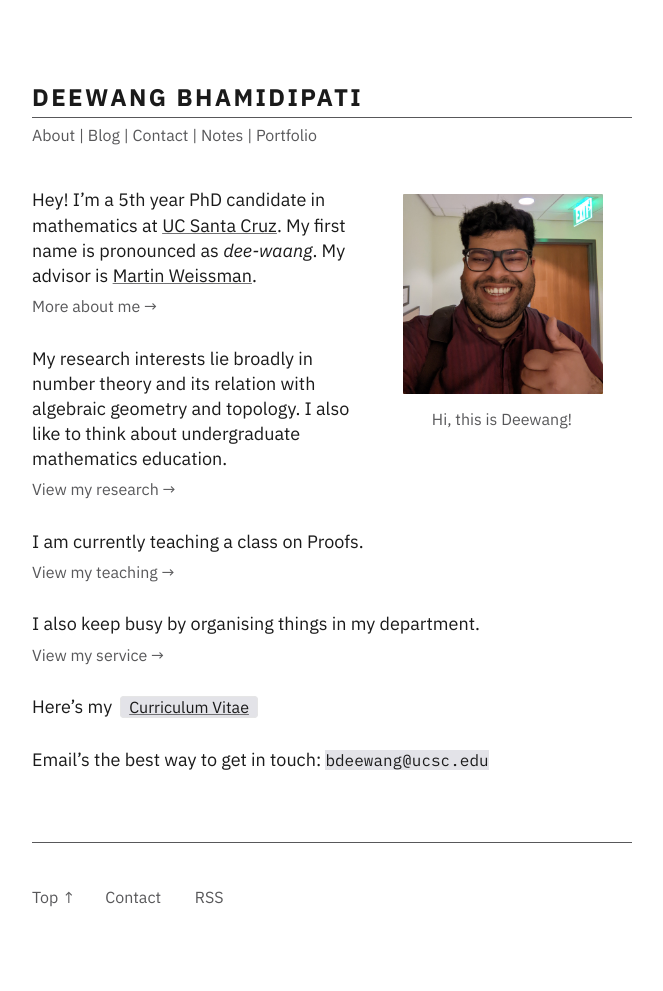
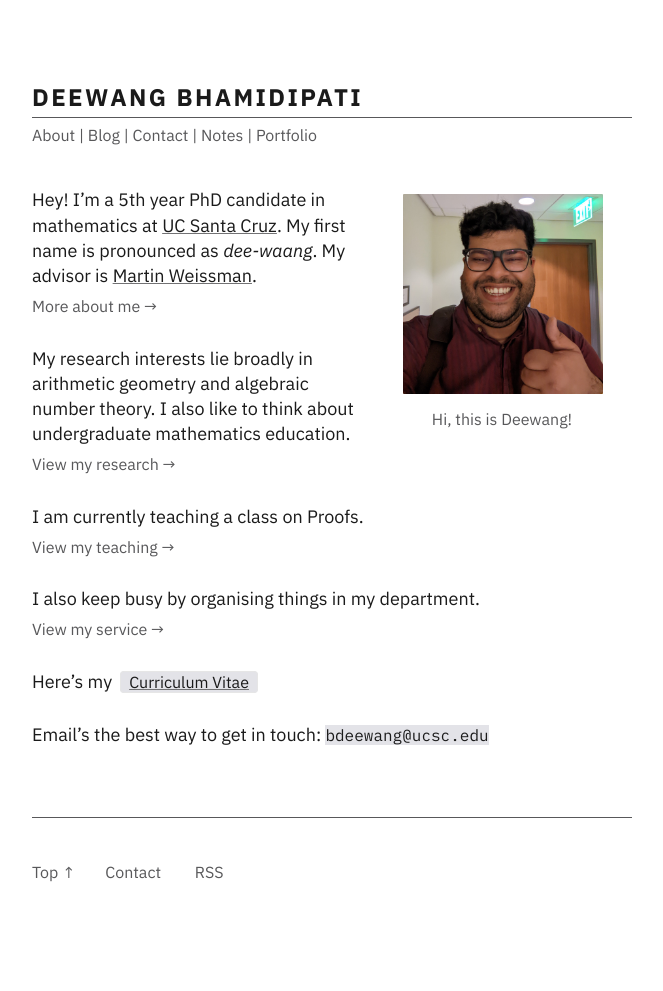
Before and after one commit to junkquill/junkquill.github.io, a Jekyll site: the page built from index.md, in a window 1280 px wide. Shown: the whole page, without its empty margins (308-971 px from the left). Built offline with Jekyll 4.4.1, drawn with Linux system fonts in a browser that asks for light colours; after the commit the page ends 966 px from its top, so only the background shows below that.

Commit message:
research-update-2

```diff
--- a/index.md
+++ b/index.md
@@ -9,7 +9,7 @@ index: true
 Hey! I'm a 5th year PhD candidate in mathematics at [UC Santa Cruz](https://www.math.ucsc.edu/index.html). My first name is pronounced as *dee-waang*. My advisor is [Martin Weissman](http://martyweissman.com/).
 <a href="/about" class="internal-link quarter-line-space">More about me&nbsp;→</a>
 
-My research interests lie broadly in number theory and its relation with algebraic geometry and topology. I also like to think about undergraduate mathematics education.
+My research interests lie broadly in arithmetic geometry and algebraic number theory. I also like to think about undergraduate mathematics education.
 <a href="/research" class="internal-link quarter-line-space">View my research&nbsp;→</a>
 
 I am currently teaching a class on Proofs.
```
